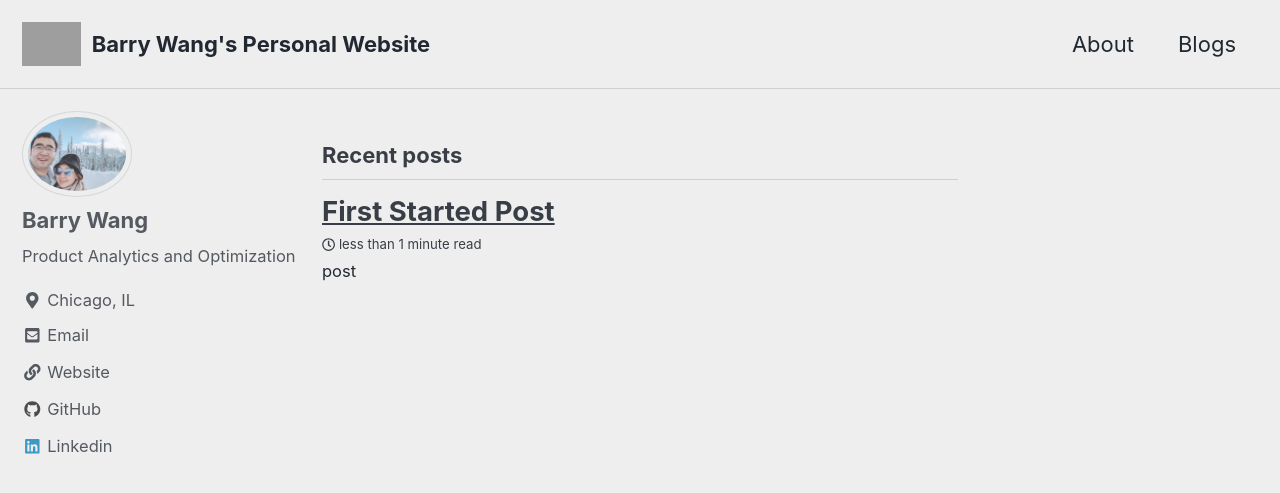
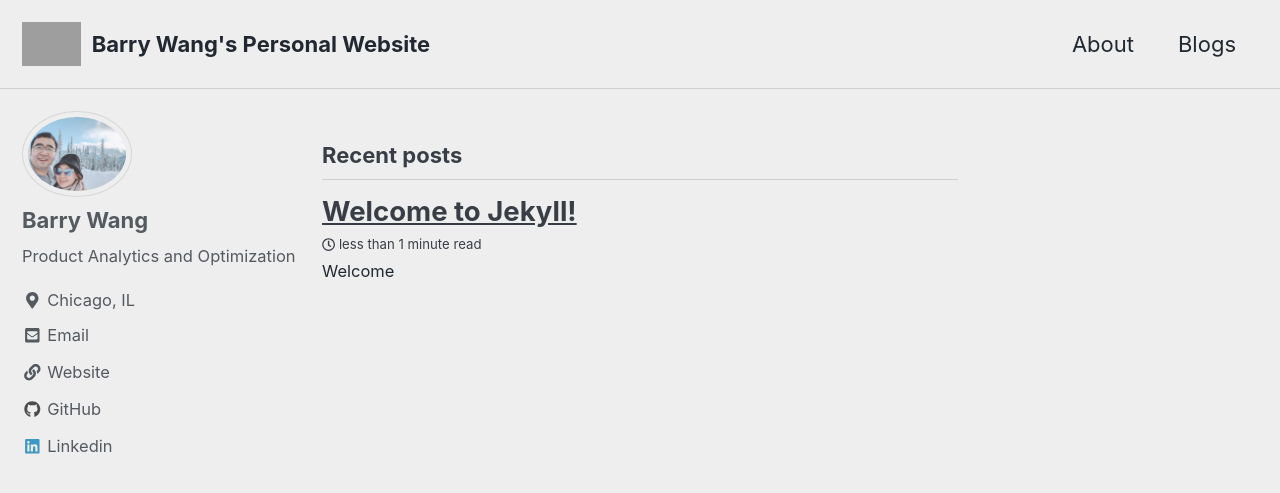
Before and after one commit to mw4ccBarry/mw4ccBarry.github.io, a Jekyll site: the page built from index.html, in a window 1280 px wide and 900 px high. Shown: the top 493 px of the window. Built offline with Jekyll 4.4.1, drawn with Linux system fonts in a browser that asks for light colours; cached includes are drawn as plain includes; nearby versions of some CDN libraries; the list of posts is cut into pages by our own code; grey boxes are pictures that could not be loaded.

Commit message:
test_post

```diff
--- a/_posts/2020-05-02-first-started-post.md
+++ b/_posts/2020-05-02-first-started-post.md
@@ -1 +1,10 @@
-* post
+---
+layout: post
+title:  "Welcome to Jekyll!"
+---
+
+# Welcome
+
+**Hello world**, this is my first Jekyll blog post.
+
+I hope you like it!
```
